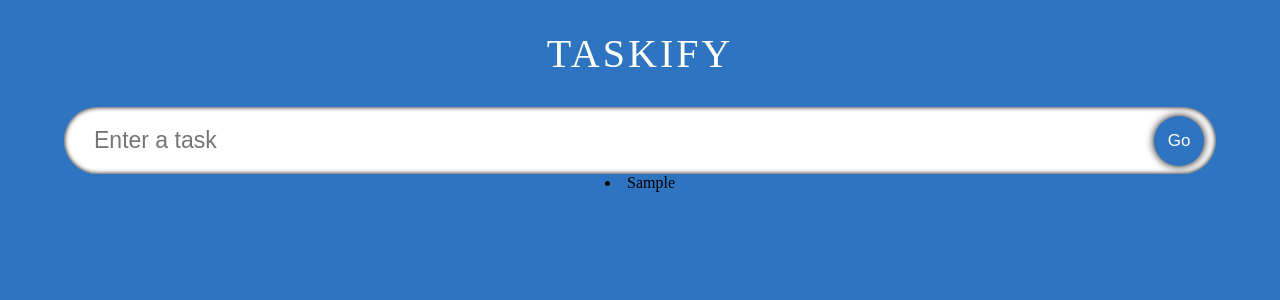
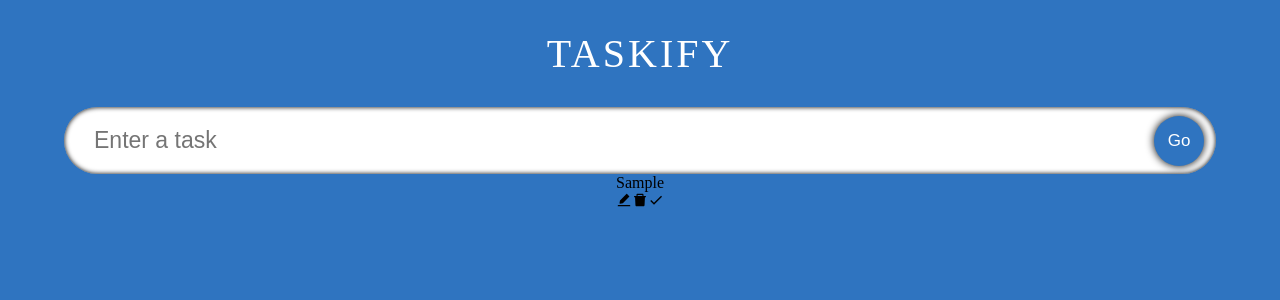
Before and after one commit to asadraiyan/react-typescript-taskify, a React (Create React App) app: page / in a window 1280 px wide. Both pictures are taken after typing "Sample" into the empty fields and a click on the button "Go". Shown: the top 300 px of the page. Built offline with nearby package versions, Linux system fonts and the light colour scheme; a web font is replaced by a local one.

Commit message:
created a TodoList component and its css

```diff
--- a/package.json
+++ b/package.json
@@ -12,6 +12,7 @@
     "@types/react-dom": "^18.2.7",
     "react": "^18.2.0",
     "react-dom": "^18.2.0",
+    "react-icons": "^4.10.1",
     "react-scripts": "5.0.1",
     "typescript": "^4.9.5",
     "web-vitals": "^2.1.4"
--- a/src/App.css
+++ b/src/App.css
@@ -65,3 +65,9 @@
   transform: scale(0.8);
   box-shadow: 0 0 4px black;
 }
+.todo-container {
+  display: flex;
+  justify-content: space-evenly;
+  width: 90%;
+  flex-wrap: wrap;
+}
--- a/src/App.tsx
+++ b/src/App.tsx
@@ -2,6 +2,7 @@ import React, { useState } from 'react';
 import './App.css';
 import InputField from './Components/InputField';
 import { Todo } from './Components/Model';
+import TodoList from './Components/TodoList';
 
 const App : React.FC = () => {
 
@@ -23,9 +24,7 @@ const App : React.FC = () => {
    <div className="container">
     <span className='title'>Taskify</span>
     <InputField todo={todo} setTodo={setTodo} handleAdd = {handleAdd}/>
-    {todoItem.map((item)=>(
-      <li>{item.todo}</li>
-    ))}
+    <TodoList todoItem = {todoItem} setTodoItem = {setTodoItem}/>
    </div>
     </>
   );
--- /dev/null
+++ b/src/Components/SingleTodo.tsx
@@ -0,0 +1,27 @@
+import React from 'react'
+import { Todo } from './Model'
+import { AiFillEdit,AiFillDelete } from 'react-icons/ai'
+import { MdDone } from 'react-icons/md'
+
+type Props = {
+    todoItem : Todo[]
+    setTodoItem :  React.Dispatch<React.SetStateAction<Todo[]>>
+    item : Todo
+}
+
+const SingleTodo = ({todoItem, setTodoItem, item} : Props) => {
+  return (
+    <>
+      <form className='todo-form'>
+        <span className='todo-item'>{item.todo}</span>
+        <div>
+            <span className='icons'><AiFillEdit/></span>
+            <span className='icons'><AiFillDelete/></span>
+            <span className='icons'><MdDone/></span>
+        </div>
+      </form>
+    </>
+  )
+}
+
+export default SingleTodo
--- /dev/null
+++ b/src/Components/TodoList.tsx
@@ -0,0 +1,23 @@
+import React from 'react'
+import { Todo } from './Model';
+import SingleTodo from './SingleTodo';
+
+interface Props {
+    todoItem : Todo[]
+    setTodoItem :  React.Dispatch<React.SetStateAction<Todo[]>>
+}
+
+const TodoList = ({todoItem, setTodoItem} : Props) => {
+  return (
+    <>
+    <div className="todo-container">
+        {todoItem.map((item)=>(
+           <SingleTodo item = {item} key={item.id} todoItem = {todoItem} setTodoItem = {setTodoItem}/>
+        ))}
+    </div>
+
+    </>
+  )
+}
+
+export default TodoList
```
Also changed, not shown: 1 other file (tests, documents, lock files or other folders).
